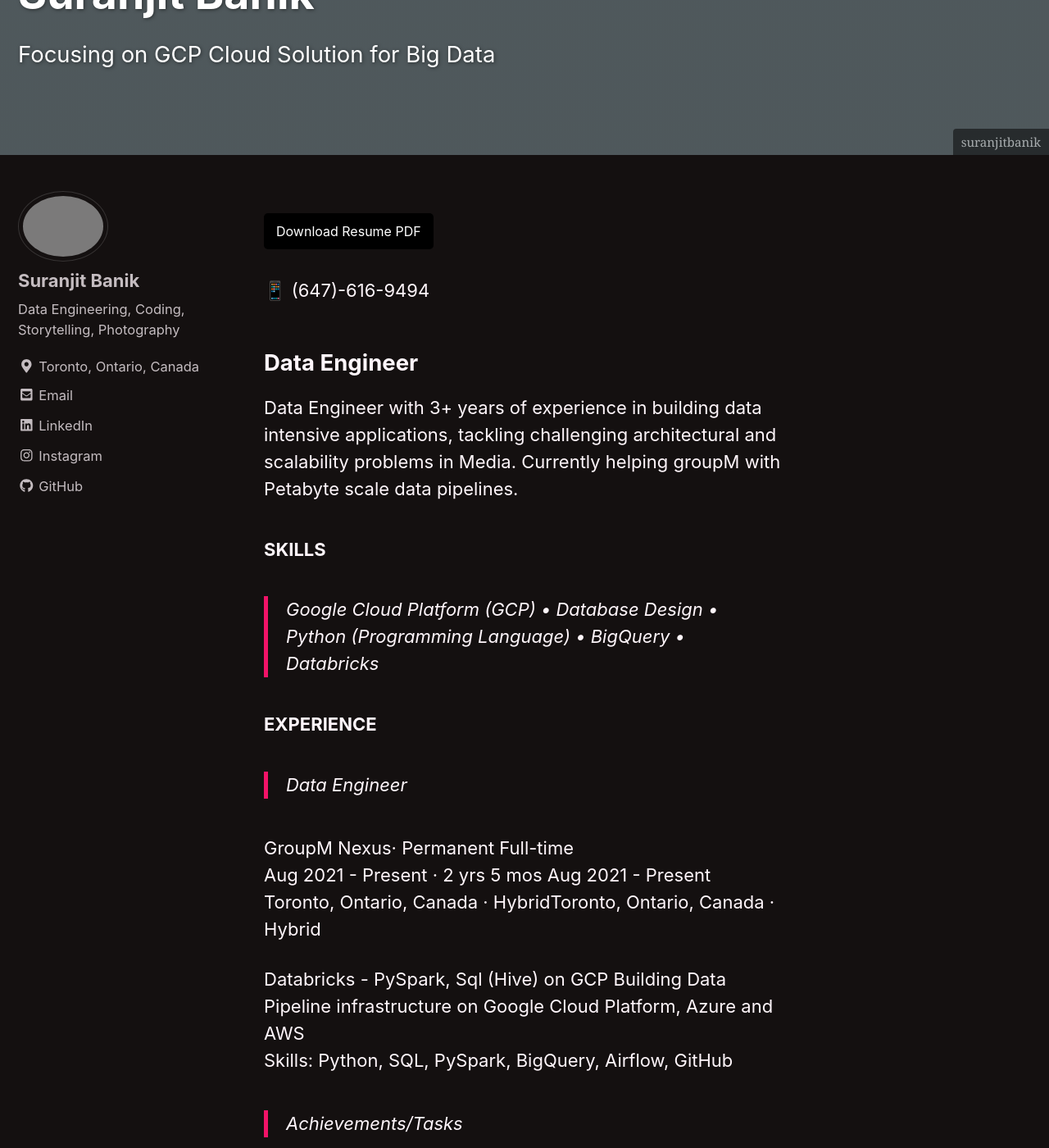
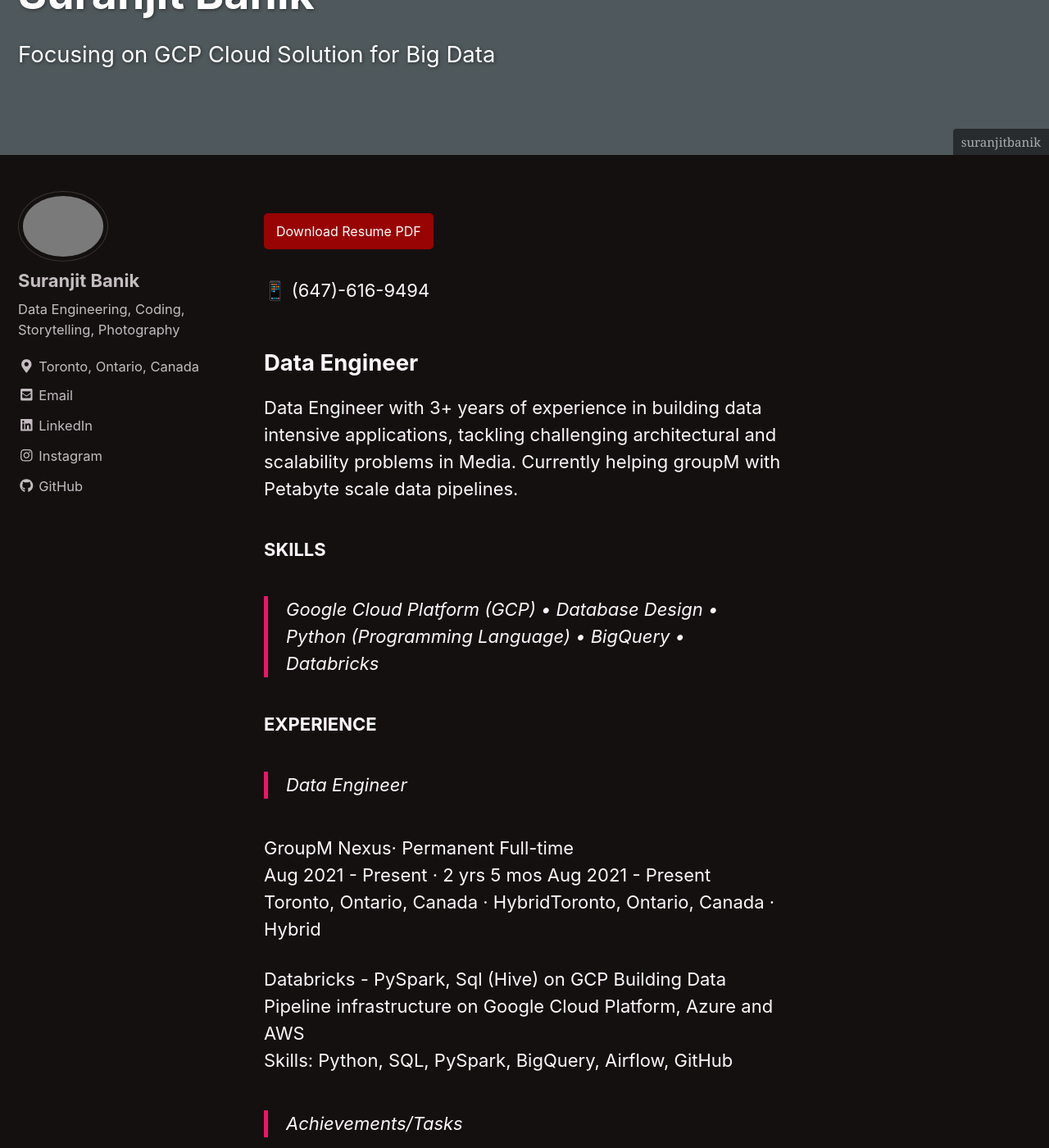
Before and after one commit to mastermindLAB/mastermindLAB.github.io, a Jekyll site: the page built from _pages/Resume.md, in a window 1280 px wide and 1400 px high, scrolled down 201 px. Shown: the whole window at 82% size. Built offline with Jekyll 4.4.1, drawn with Linux system fonts in a browser that asks for light colours; nearby versions of some CDN libraries; emoji names are drawn with the system emoji font; comment, search, counter and statistics services are not loaded.

Commit message:
new codespace

```diff
--- a/assets/css/main.scss
+++ b/assets/css/main.scss
@@ -12,7 +12,7 @@
     display: inline-block;
     padding: 10px 15px;
     margin: 5px 0;
-    background-color: #000000; // or your preferred default background color
+    background-color: #980303; // or your preferred default background color
     color: #ffffff; // default text color
     text-decoration: none;
     border-radius: 5px;
@@ -21,6 +21,6 @@
 }
 
 .download-button:hover {
-    background-color: darkred;
-    color: white;
+    background-color: rgb(255, 255, 255);
+    color: rgb(148, 0, 0);
 }
```
